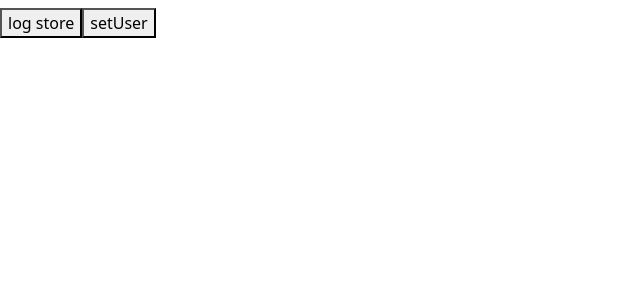
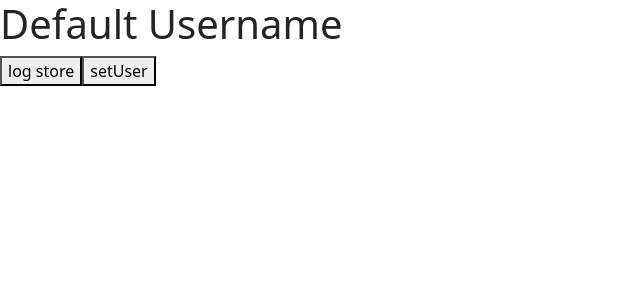
Before and after one commit to SuedePritch/DevObjectivesProof, a React app in the folder frontend/: page / in a window 1280 px wide. Shown: the top 300 px of the page, without its empty margins (0-640 px from the left). Built offline with nearby package versions, Linux system fonts and the light colour scheme.

Commit message:
changed api call to only get single user

```diff
--- a/frontend/src/App.tsx
+++ b/frontend/src/App.tsx
@@ -14,6 +14,7 @@ import 'bootstrap/dist/css/bootstrap.min.css';
 function App() {
   const user = useSelector((state: State) => state.user);
   const dispatch = useDispatch();
+
   const logStore = () =>{
     const currentState = store.getState()
     console.log(currentState)
@@ -21,9 +22,10 @@ function App() {
 
   const updateUser = async () =>{
     try{
-      const response = await axios.get("http://localhost:8080/api/user");
-      const user:USER = response.data
-      dispatch(setUser(user))
+      const response = await axios.get("http://localhost:8080/api/user/63cc291c978fffe40b64e3e9");
+      const newUser:USER = response.data
+      console.log(newUser);
+      dispatch(setUser(newUser))
     }catch(err){
       alert(err)
     }
@@ -32,7 +34,7 @@ function App() {
 
   return (
     <div className="App">
-        <h1 className="user-list-item">{user.username} {user.email}</h1>
+        <h1 className="user-list-item">{user.username}</h1>
         <button onClick={logStore}>log store</button>
         <button onClick={updateUser}>setUser</button>
     </div>
--- a/frontend/src/redux/reducers.ts
+++ b/frontend/src/redux/reducers.ts
@@ -12,7 +12,7 @@ export interface State {
 const initialState: State = {
   user:{
     _id:"",
-    username: "",
+    username:"Default Username",
     email: ""
   }
 };
```
